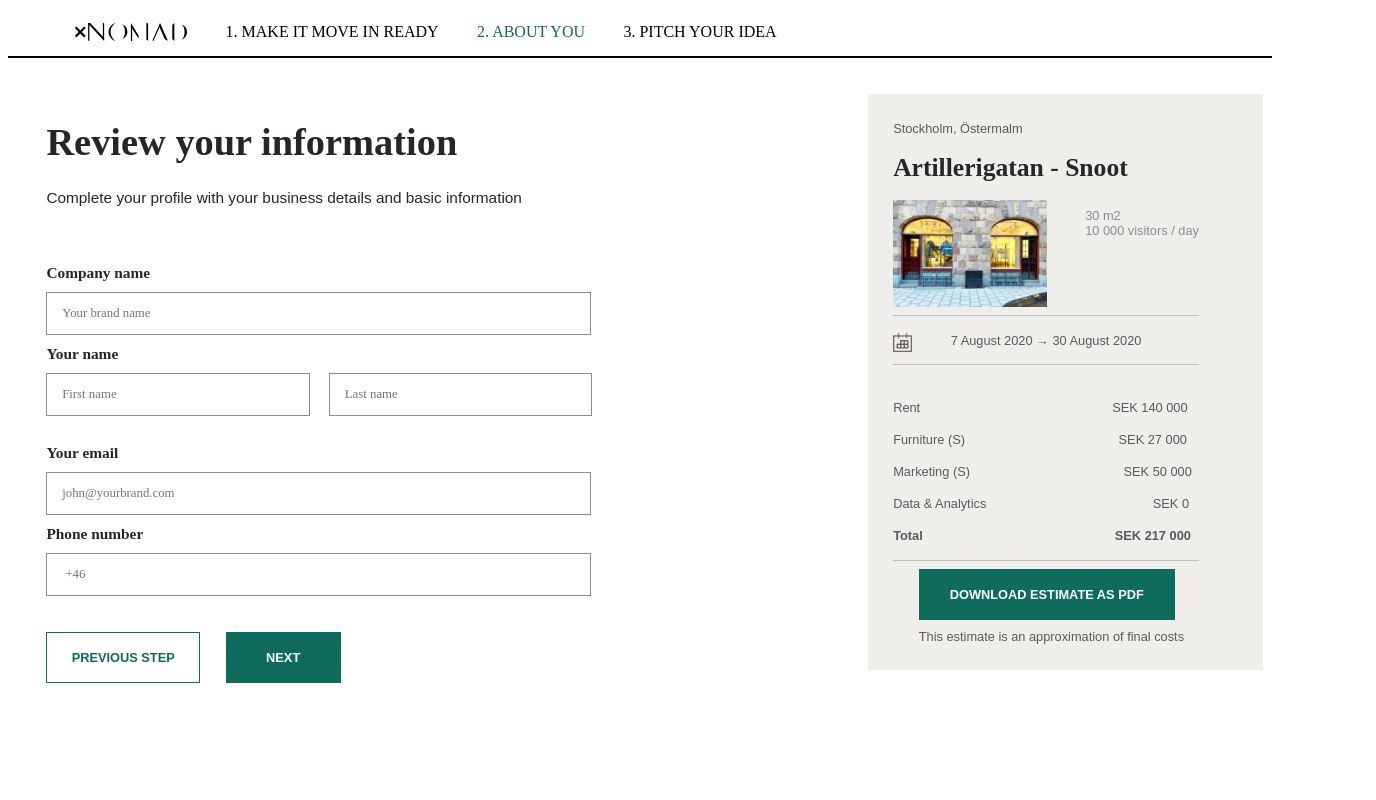
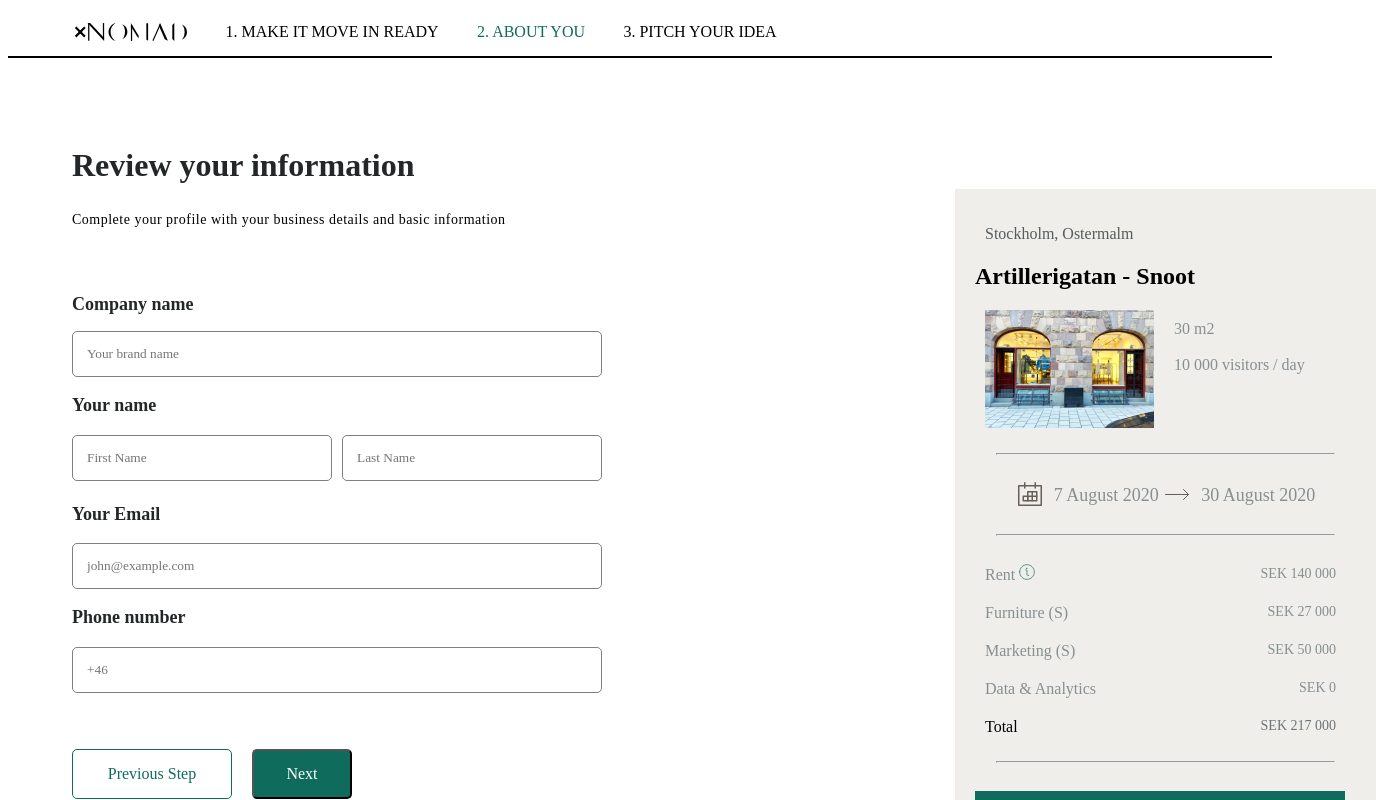
Before and after one commit to slobodan-rs/test, a React (Create React App) app: page /enquiry2 in a window 1280 px wide. Shown: the top 800 px of the page, 1376 px wide, since content can reach past the window. Built offline with nearby package versions, Linux system fonts and the light colour scheme.

Commit message:
Fix Landing page, enquiry step 1, enquiry 2

```diff
--- a/src/App.jsx
+++ b/src/App.jsx
@@ -31,6 +31,7 @@ import Nav from './components/Nav'
 import EnquiryStep2 from './components/EnquiryStep2'
 import FooterSection from './components/FooterSection'
 import PartnerSection from './components/PartnerSection'
+import About from './About'
 // <<<<<<< HEAD
 
 // =======
@@ -731,7 +732,7 @@ export const App = () => {
                 )
               })}
             </Header>
-            <EnquiryStep2 />
+            <About />
             {/* <Home /> */}
             {/* --------- / ENQUIRY PAGE 2 --------- */}
           </Route>
```
